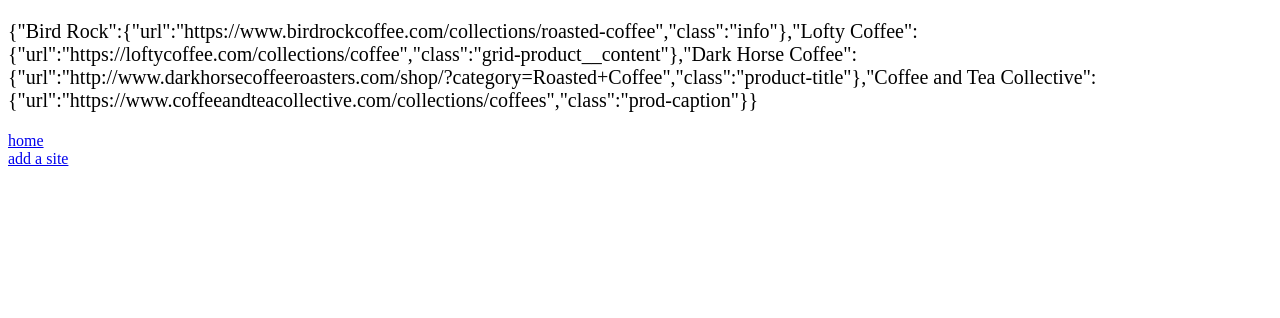
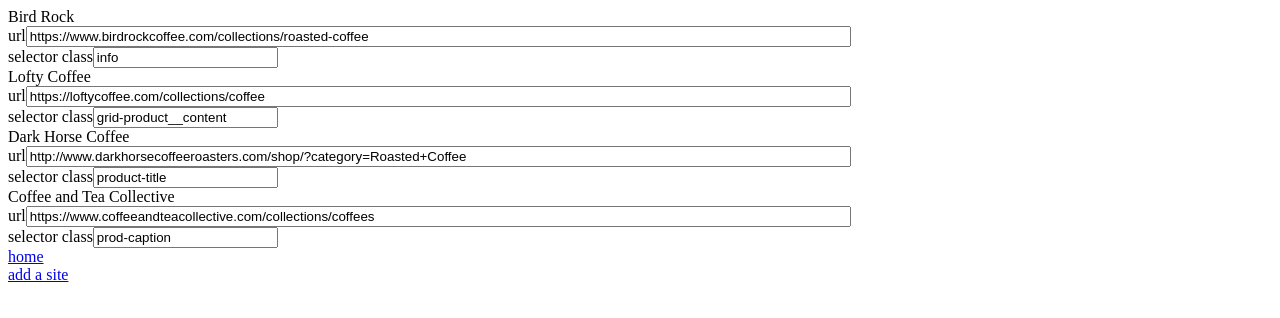
Before and after one commit to grantglidewell/local-coffee, a Next.js app: page /sites in a window 1280 px wide. Shown: the top 318 px of the page. Built offline with nearby package versions, Linux system fonts and the light colour scheme.

Commit message:
some formatting, still lame

```diff
--- a/package.json
+++ b/package.json
@@ -4,7 +4,9 @@
   "description": "scrape local coffee shop offerings",
   "main": "index.js",
   "scripts": {
-    "dev": "next"
+    "dev": "next",
+    "start": "next start -p 8000",
+    "build": "next build"
   },
   "author": "Grant Glidewell",
   "license": "ISC",
--- a/pages/sites.js
+++ b/pages/sites.js
@@ -1,9 +1,21 @@
 import Link from 'next/link'
 const sites = require('../sites.json')
+
 export default () => {
   return (
     <div>
-      <p style={{ fontSize: 20 }}>{JSON.stringify(sites)}</p>
+      <form>
+        {Object.keys(sites).map(site => {
+          return <section key={site}>
+            <label>{site}</label>
+            <br />
+            url
+          <input type="text" value={sites[site].url} size="100"/><br />
+            selector class
+          <input type="text" value={sites[site].class} /><br/>
+          </section>
+        })}
+      </form>
       <Link href="/">
         <a>home</a>
       </Link><br />
```
Also changed, not shown: pages/index.js (+11 -2 lines).
